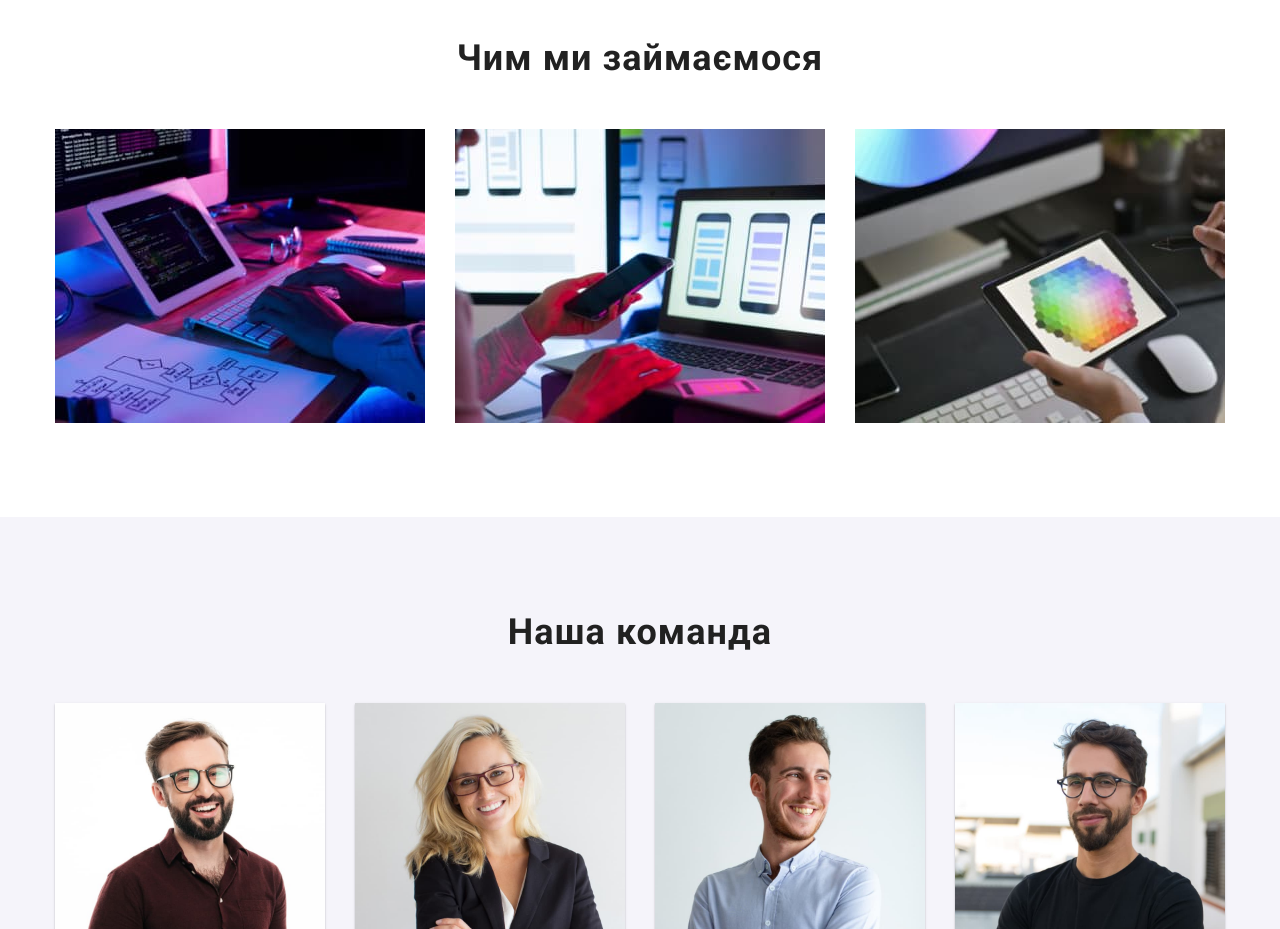
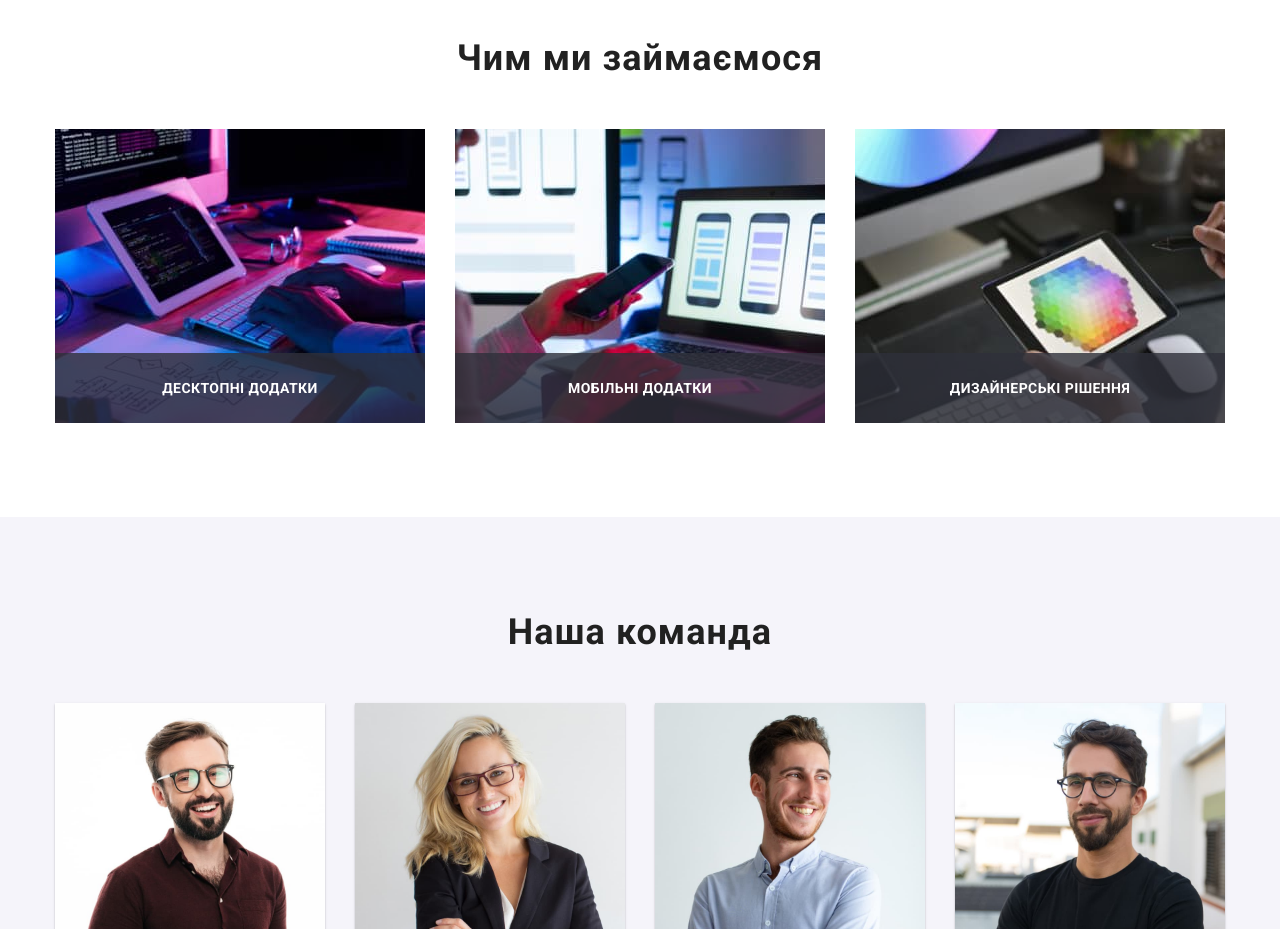
Before and after one commit to WestEagle-PS/goit-markup-hw-05, a plain HTML site: page index.html in a window 1280 px wide. Shown: the part 1080-2009 px from the top of the page. Drawn offline with nearby package versions, Linux system fonts and the light colour scheme.

Commit message:
позиционирование текста в блоке "чем занимаемся"

```diff
--- a/css/styles.css
+++ b/css/styles.css
@@ -384,6 +384,33 @@ img {
     margin-top: 0;
     margin-bottom: 50px;
     text-align: center;
+}
+
+.work-item {
+    position: relative;
+}
+
+.work-row {
+    position: absolute;
+    left: 0;
+    bottom: 0;
+
+    display: flex;
+    align-items: center;
+    justify-content: center;
+    width: 370px;
+    height: 70px;
+    background-color: rgba(47, 48, 58, 0.8);
+
+}
+
+.work-text {
+    font-weight: 700;
+    font-size: 14px;
+    line-height: calc(16 / 14);
+    letter-spacing: 0.03em;
+    text-transform: uppercase;
+    color: var(--main-white-clr);
 }
 
 
--- a/index.html
+++ b/index.html
@@ -126,16 +126,25 @@
       <div class="container">
         <h2 class="section-title work-title">Чим ми займаємося</h2>
         <ul class="work-list list">
-          <li>
+          <li class="work-item">
             <img src="./images/main/keyboard.jpg" alt="box1" width="370" height="294" />
+            <div class="work-row">
+              <p class="work-text">Десктопні додатки</p>
+            </div>
           </li>
 
-          <li>
+          <li class="work-item">
             <img src="./images/main/notebook.jpg" alt="box2" width="370" height="294" />
+            <div class="work-row">
+              <p class="work-text">Мобільні додатки</p>
+            </div>
           </li>
 
-          <li>
+          <li class="work-item">
             <img src="./images/main/tablet.jpg" alt="box3" width="370" height="294" />
+            <div class="work-row">
+              <p class="work-text">Дизайнерські рішення</p>
+            </div>
           </li>
         </ul>
       </div>
```
